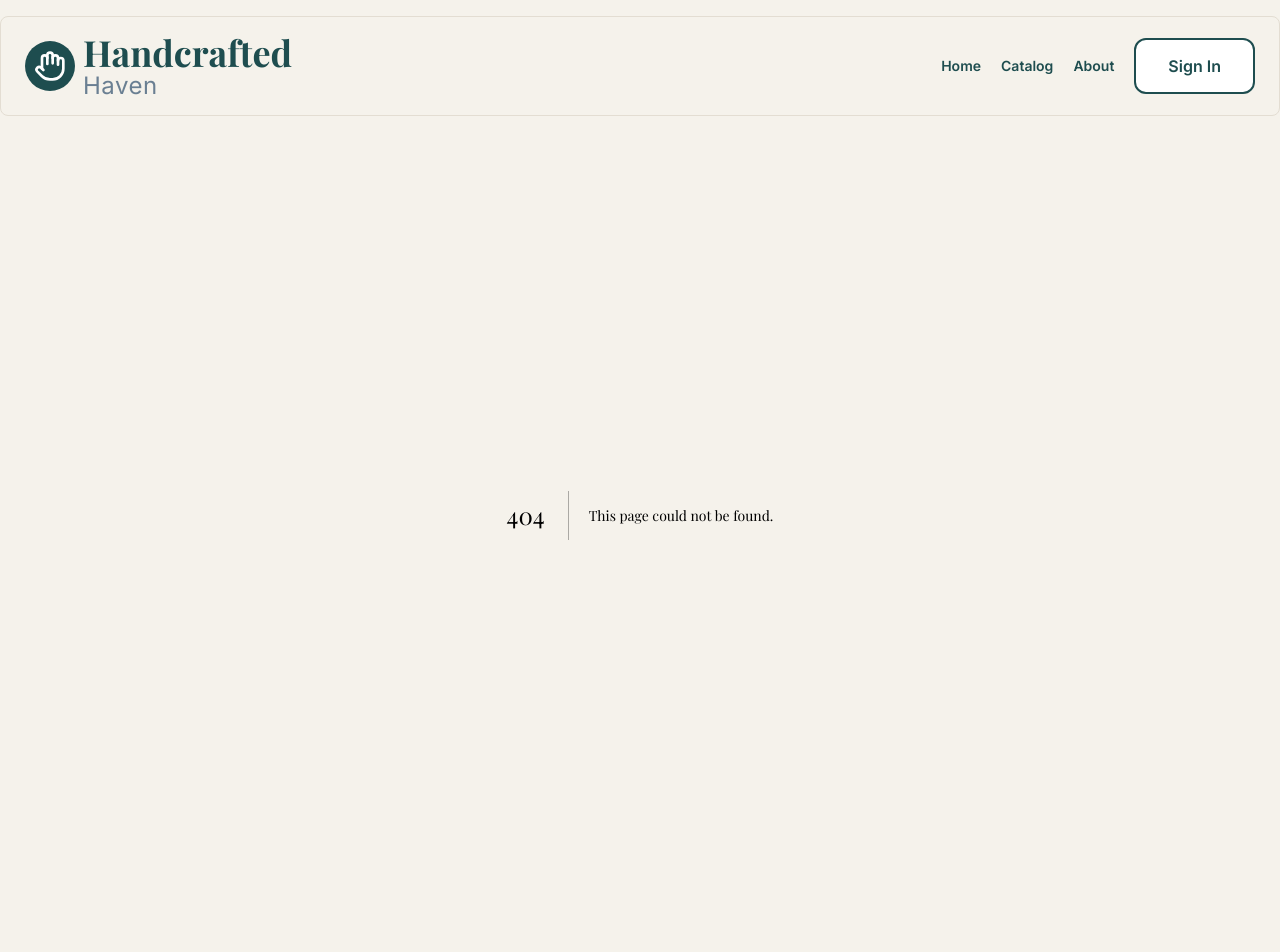
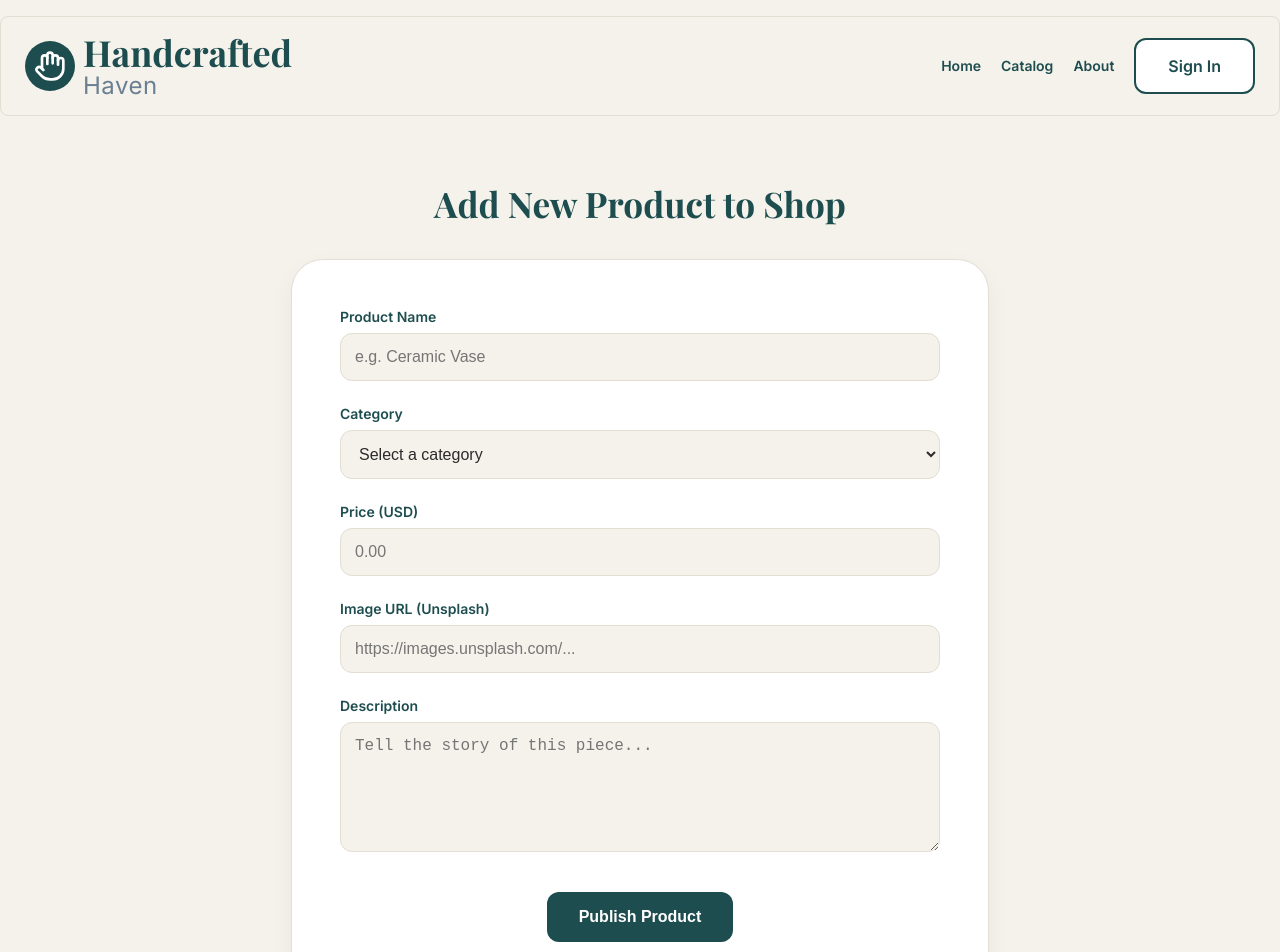
Before and after one commit to DonnyDianderas/handcrafted-haven, a Next.js app: page /dashboard/products/create in a window 1280 px wide. Before the commit this address had no page. Shown: the top 952 px of the page. Built offline with nearby package versions, Linux system fonts and the light colour scheme.

Commit message:
Added Unsplash to next.config, moved SQL to lib/data.ts, and linked products to artisan pages.

```diff
--- /dev/null
+++ b/app/dashboard/products/create/page.tsx
@@ -0,0 +1,24 @@
+import CreateProductForm from '@/app/ui/products/create-form';
+import { playfair } from '@/app/ui/fonts';
+
+export default function Page() {
+  // Temporary ID for Alfredo Naucapoma (woodworker)
+  const tempArtisanId = "5f2efbdd-5bbb-4138-b167-b84938c937d7";
+
+  return (
+    <div style={{ padding: '40px 0' }}>
+      <h1 className={playfair.className} style={{
+        textAlign: 'center',
+        fontSize: '2.2rem',
+        marginBottom: '32px',
+        color: 'var(--primary)'
+      }}>
+        Add New Product to Shop
+      </h1>
+
+      {/* Rendering the form component with the temporary artisan ID */}
+      <CreateProductForm artisanId={tempArtisanId} />
+
+    </div>
+  );
+}
--- a/app/layout.tsx
+++ b/app/layout.tsx
@@ -18,7 +18,7 @@ export default function RootLayout({
   children: React.ReactNode;
 }>) {
   return (
-    <html lang="es" className={`${inter.variable} ${playfair.variable}`}>
+    <html lang="en" className={`${inter.variable} ${playfair.variable}`}>
       <body style={{ margin: 0, backgroundColor: 'var(--background)' }}>
 
         <Navbar />
--- a/app/lib/actions.ts
+++ b/app/lib/actions.ts
@@ -0,0 +1,43 @@
+'use server';
+
+import { sql } from '@vercel/postgres';
+import { revalidatePath } from 'next/cache';
+import { redirect } from 'next/navigation';
+
+export type State = {
+  message?: string | null;
+};
+
+export async function createProduct(prevState: State, formData: FormData) {
+  // Extract data from the form
+  const name = formData.get('name') as string;
+  const description = formData.get('description') as string;
+  const price = formData.get('price');
+  const image_url = formData.get('image_url') as string;
+  const category = formData.get('category') as string;
+  const artisan_id = formData.get('artisan_id') as string;
+
+  try {
+    await sql`
+      INSERT INTO products (artisan_id, name, description, price, image_url, category)
+      VALUES (
+        ${artisan_id},
+        ${name},
+        ${description},
+        ${Number(price)},
+        ${image_url},
+        ${category}
+      )
+    `;
+  } catch (error) {
+    console.error('Database Error:', error);
+    return {
+      message: 'Database Error: Failed to create the product.',
+    };
+  }
+
+  // Refresh the catalog to show the new product
+  revalidatePath('/catalog');
+  // Redirect the user to the catalog page
+  redirect('/catalog');
+}
--- a/app/ui/button.tsx
+++ b/app/ui/button.tsx
@@ -2,16 +2,34 @@ import Link from 'next/link';
 import styles from './button.module.css';
 
 interface ButtonProps {
-  href: string;
+  href?: string;
   children: React.ReactNode;
   variant?: 'primary' | 'outline';
+  type?: 'button' | 'submit' | 'reset';
+  onClick?: () => void;
 }
 
-export default function Button({ href, children, variant = 'primary' }: ButtonProps) {
+export default function Button({
+  href,
+  children,
+  variant = 'primary',
+  type = 'button'
+}: ButtonProps) {
   const className = variant === 'primary' ? styles.primary : styles.outline;
+
+  // If it has an href, it behaves like a link
+  if (href) {
+    return (
+      <Link href={href} className={className}>
+        {children}
+      </Link>
+    );
+  }
+
+  // If it doesn’t have an href, it behaves like a form button
   return (
-    <Link href={href} className={className}>
+    <button type={type} className={className}>
       {children}
-    </Link>
+    </button>
   );
 }
--- a/app/ui/navbar.tsx
+++ b/app/ui/navbar.tsx
@@ -1,12 +1,12 @@
 import Link from 'next/link';
-import HandcraftedLog from "@/app/ui/handcrafted-logo";
+import HandcraftedLogo from "@/app/ui/handcrafted-logo";
 import Button from './button';
 import styles from './navbar.module.css';
 
 export default function Navbar() {
   return (
     <header className={styles.header}>
-      <HandcraftedLog />
+      <HandcraftedLogo />
       <div className={styles.navContainer}>
         <nav className={styles.nav}>
           <Link href="/">Home</Link>
--- a/app/ui/products/create-form.module.css
+++ b/app/ui/products/create-form.module.css
@@ -0,0 +1,65 @@
+.form {
+  background: white;
+  padding: 48px;
+  border-radius: 32px;
+  border: 1px solid var(--border);
+  max-width: 600px;
+  margin: 0 auto;
+  box-shadow: 0 10px 25px rgba(0,0,0,0.05);
+  display: flex;
+  flex-direction: column;
+  gap: 24px;
+}
+
+.inputGroup {
+  display: flex;
+  flex-direction: column;
+  gap: 8px;
+}
+
+.inputGroup label {
+  font-weight: 600;
+  color: var(--primary);
+  font-size: 14px;
+}
+
+.inputGroup input,
+.inputGroup select,
+.inputGroup textarea {
+  padding: 14px;
+  border: 1px solid var(--border);
+  border-radius: 12px;
+  background-color: var(--background);
+  font-size: 16px;
+  color: var(--foreground);
+  transition: border-color 0.2s;
+  outline: none;
+}
+
+.inputGroup input:focus,
+.inputGroup select:focus,
+.inputGroup textarea:focus {
+  border-color: var(--primary);
+  box-shadow: 0 0 0 2px rgba(30, 77, 79, 0.1);
+}
+
+.inputGroup textarea {
+  resize: vertical;
+  min-height: 100px;
+}
+
+.actions {
+  margin-top: 16px;
+  display: flex;
+  justify-content: center;
+}
+
+/* Error Msg */
+.error {
+  color: #d32f2f;
+  font-size: 14px;
+  background-color: #ffebee;
+  padding: 12px;
+  border-radius: 8px;
+  text-align: center;
+}
--- a/app/ui/products/create-form.tsx
+++ b/app/ui/products/create-form.tsx
@@ -0,0 +1,85 @@
+'use client';
+
+import { useActionState } from 'react';
+import { inter } from '@/app/ui/fonts';
+import Button from '@/app/ui/button';
+import { createProduct, State } from '@/app/lib/actions';
+import styles from './create-form.module.css';
+
+export default function CreateProductForm({ artisanId }: { artisanId: string }) {
+  const initialState: State = { message: null };
+  const [state, formAction] = useActionState(createProduct, initialState);
+
+  return (
+    <form action={formAction} className={`${styles.form} ${inter.className}`}>
+      {/* Hidden field with the artisan’s ID */}
+      <input type="hidden" name="artisan_id" value={artisanId} />
+
+      <div className={styles.inputGroup}>
+        <label htmlFor="name">Product Name</label>
+        <input
+          id="name"
+          name="name"
+          type="text"
+          placeholder="e.g. Ceramic Vase"
+          required
+        />
+      </div>
+
+      <div className={styles.inputGroup}>
+        <label htmlFor="category">Category</label>
+        <select id="category" name="category" required defaultValue="">
+          <option value="" disabled>Select a category</option>
+          <option value="pottery">Pottery</option>
+          <option value="textiles">Textiles</option>
+          <option value="woodwork">Woodwork</option>
+          <option value="jewelry">Jewelry</option>
+        </select>
+      </div>
+
+      <div className={styles.inputGroup}>
+        <label htmlFor="price">Price (USD)</label>
+        <input
+          id="price"
+          name="price"
+          type="number"
+          step="0.01"
+          placeholder="0.00"
+          required
+        />
+      </div>
+
+      <div className={styles.inputGroup}>
+        <label htmlFor="image_url">Image URL (Unsplash)</label>
+        <input
+          id="image_url"
+          name="image_url"
+          type="url"
+          placeholder="https://images.unsplash.com/..."
+          required
+        />
+      </div>
+
+      <div className={styles.inputGroup}>
+        <label htmlFor="description">Description</label>
+        <textarea
+          id="description"
+          name="description"
+          rows={3}
+          placeholder="Tell the story of this piece..."
+          required
+        />
+      </div>
+
+      {state.message && (
+        <p style={{ color: 'red', fontSize: '14px', marginBottom: '10px' }}>
+          {state.message}
+        </p>
+      )}
+
+      <div className={styles.actions}>
+        <Button type="submit">Publish Product</Button>
+      </div>
+    </form>
+  );
+}
--- a/next.config.ts
+++ b/next.config.ts
@@ -7,6 +7,10 @@ const nextConfig: NextConfig = {
         protocol: 'https',
         hostname: 'images.unsplash.com',
       },
+      {
+        protocol: 'https',
+        hostname: 'unsplash.com',
+      },
     ],
   },
 };
```
Also changed, not shown: app/artisans/[id]/page.tsx (added, +41 -0 lines), app/artisans/[id]/profile.module.css (added, +40 -0 lines), app/catalog/[id]/page.tsx (+12 -31 lines), app/lib/data.ts (added, +30 -0 lines).
